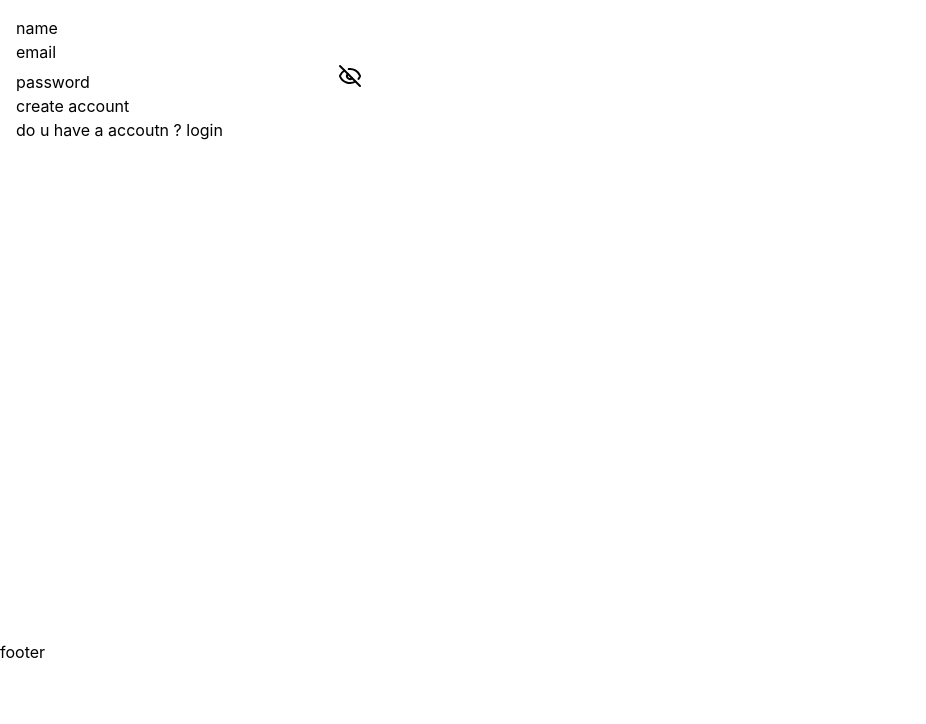
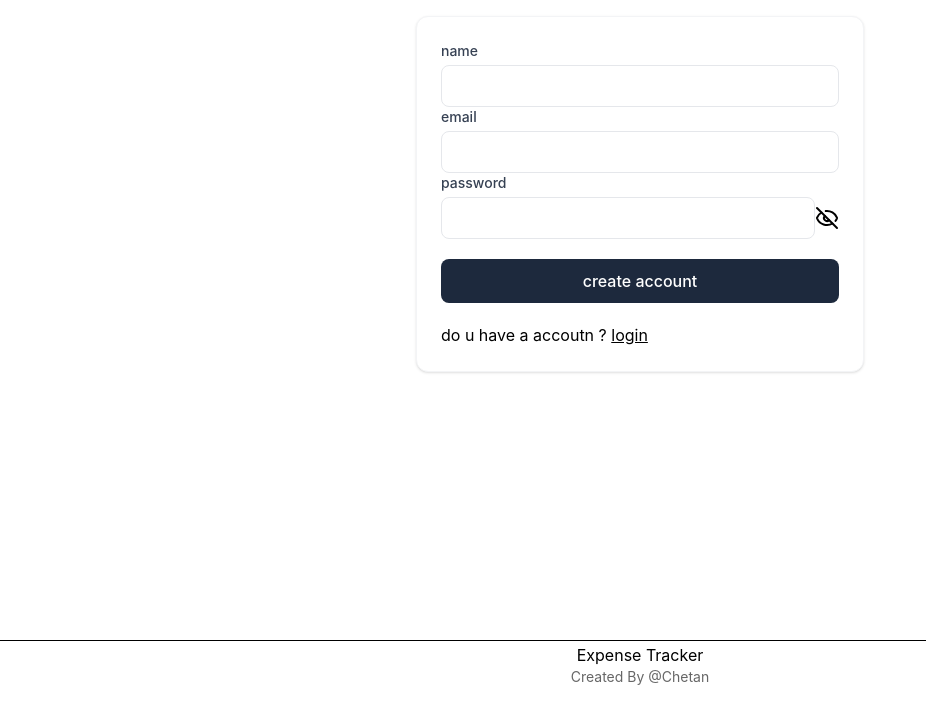
Before and after one commit to AvusalaChetan/expense-tracket-mini-Hackthon-, a React (Vite) app: page /auth/register in a window 1280 px wide. Shown: the top 724 px of the page, without its empty margins (0-926 px from the left). Built offline with nearby package versions, Linux system fonts and the light colour scheme.

Commit message:
create logout btn

```diff
--- /dev/null
+++ b/src/components/common/Footer.jsx
@@ -0,0 +1,11 @@
+
+const Footer = () => {
+  return (
+    <footer className=" flex flex-col h-12 border-t flex items-center justify-center bg-white capitalize">
+        <p>expense tracker</p>
+        <p className="text-sm text-black/60"> created by @chetan</p>
+      </footer>
+  )
+}
+
+export default Footer
--- a/src/features/AuthSlice.js
+++ b/src/features/AuthSlice.js
@@ -19,7 +19,10 @@
       state.currentUser = {...action.payload};
      },
 
-     logout: ()=>{},
+     logout: (state,action)=>{
+      state.currentUser = null
+      localStorage.removeItem('user_session')
+     },
 
      showPassword:(state,action)=>{
       console.log(action.payload)
--- a/src/features/transactionSlice.js
+++ b/src/features/transactionSlice.js
@@ -7,11 +7,13 @@
 const transactionState = {
   transactions:
     JSON.parse(localStorage.getItem(`transactions_${username}`)) ?? [],
+   editTransaction:{}
 };
 
 const transactionSlice = createSlice({
   name: "allTransactions",
   initialState: transactionState,
+
   reducers: {
     addTransaction: (state, action) => {
       state.transactions.push(action.payload);
@@ -19,6 +21,9 @@
     deleteTransaction:(state,action)=>{
     state.transactions =  state.transactions.filter((t) => t.id !== action.payload.id);
      localStorage.setItem(`transactions_${username}`,JSON.stringify(state.transactions))
+    },
+    editTransaction :(state,action)=>{
+
     }
   },
 });
--- a/src/index.css
+++ b/src/index.css
@@ -9,13 +9,11 @@
   --button-hover: rgba(255, 255, 255, 0.2);
 }
 
-
-
 button {
   cursor: pointer;
 }
 
-.scrip-Con{
+.scrip-Con {
   height: 400px;
   width: 100%;
   padding: 16px;
@@ -24,7 +22,4 @@
   flex-direction: column;
   gap: 14px;
   overflow-y: scroll;
-  overflow-x: hidden;
-
-
 }
--- a/src/layout/AuthLayout.jsx
+++ b/src/layout/AuthLayout.jsx
@@ -1,5 +1,6 @@
 import React from "react";
-import {Outlet} from "react-router";
+import { Outlet } from "react-router";
+import Footer from "../components/common/Footer";
 
 const AuthLayout = () => {
   return (
@@ -7,7 +8,7 @@
       <div className="h-[80%] p-4">
         <Outlet />
       </div>
-      <footer className=" ">footer</footer>
+      <Footer />
     </div>
   );
 };
--- a/src/layout/MainLayout.jsx
+++ b/src/layout/MainLayout.jsx
@@ -2,6 +2,7 @@
 import {Outlet} from "react-router";
 import {Menu, X} from "lucide-react";
 import Navbar from "../components/common/Navbar";
+import Footer from "../components/common/Footer";
 
 const MainLayout = () => {
   const [isOpen, setIsOpen] = useState(false);
@@ -35,9 +36,7 @@
         </main>
       </div>
 
-      <footer className="h-12 border-t flex items-center justify-center bg-white">
-        Footer
-      </footer>
+     <Footer/>
     </div>
   );
 };
--- a/src/pages/Auth/Login.jsx
+++ b/src/pages/Auth/Login.jsx
@@ -1,16 +1,16 @@
-import {Eye, EyeOff} from "lucide-react";
-import {useForm} from "react-hook-form";
-import {useDispatch, useSelector} from "react-redux";
-import {login, showPassword} from "../../features/AuthSlice";
+import { Eye, EyeOff } from "lucide-react";
+import { useForm } from "react-hook-form";
+import { useDispatch, useSelector } from "react-redux";
+import { login, showPassword } from "../../features/AuthSlice";
 import Error from "../../components/common/Error";
-import {ToastContainer, toast} from "react-toastify";
-import {NavLink, useNavigate} from "react-router";
+import { ToastContainer, toast } from "react-toastify";
+import { NavLink, useNavigate } from "react-router";
 import { useEffect } from "react";
 
 const Login = () => {
   const {
     register,
-    formState: {errors},
+    formState: { errors },
     handleSubmit,
   } = useForm();
 
@@ -20,7 +20,7 @@
   const showPass = useSelector((state) => state.Auth.showPass);
   const users = useSelector((state) => state.Auth.users);
   const currentUser = useSelector((state) => state.Auth.currentUser);
-console.log(currentUser)
+  console.log(currentUser);
 
   const onSubmit = (data) => {
     const existUser = users.find((u) => u.email === data.email);
@@ -32,7 +32,7 @@
       toast.error("username or password is worng");
       return;
     }
-    dispatch(login(existUser))
+    dispatch(login(existUser));
     toast.success("login successfully");
     navigate("/dashboard");
   };
@@ -44,20 +44,37 @@
   return (
     <div>
       <ToastContainer />
-      <div></div>
-      <form onSubmit={handleSubmit(onSubmit)}>
+
+      <form
+        onSubmit={handleSubmit(onSubmit)}
+        className="max-w-md w-full mx-auto p-6 bg-white rounded-xl shadow-sm border border-gray-100"
+      >
+        <h2 className="text-xl font-semibold mb-6 text-gray-800">login</h2>
         <div>
-          <label htmlFor="email">email</label>
+          <label
+            htmlFor="email"
+            className="block text-sm font-medium text-gray-700 mb-1"
+          >
+            email
+          </label>
           <input
             type="email"
+            className="w-full px-4 py-2 border border-gray-200 rounded-lg focus:outline-none focus:ring-2 focus:ring-blue-500 focus:border-transparent transition-all"
             placeholder="enter your email"
-            {...register("email", {required: "this filed is requiered"})}
+            {...register("email", { required: "this filed is requiered" })}
           />
           {errors.email && <Error error={errors.email.message} />}
         </div>
         <div>
-          <label htmlFor="password">password</label>
+          <label
+            htmlFor="password"
+            className="block text-sm font-medium text-gray-700 mb-1"
+          >
+            password
+          </label>
+          <div className="flex ">
             <input
+              className="w-full px-4 py-2 border border-gray-200 rounded-lg focus:outline-none focus:ring-2 focus:ring-blue-500 focus:border-transparent transition-all"
               placeholder="enter your password"
               type={showPass ? "text" : "password"}
               {...register("password", {
@@ -78,17 +95,26 @@
             <button
               type="button"
               className=""
-            onClick={() => dispatch(showPassword({showPass: showPass}))}
+              onClick={() => dispatch(showPassword({ showPass: showPass }))}
             >
               {showPass ? <Eye /> : <EyeOff />}
             </button>
+          </div>
           {errors.password && <Error error={errors.password.message} />}
         </div>
-        <button type="submit">login</button>
+        <button
+          type="submit"
+          className="w-full mt-4 bg-slate-800 text-white font-medium py-2.5 px-4 rounded-lg hover:bg-slate-900 transition-colors active:scale-[0.98]"
+        >
+          login
+        </button>
+        <p className="mt-4">
+          do u want to{" "}
+          <NavLink to="/auth/register" className={`underline`}>
+            create account ?
+          </NavLink>
+        </p>
       </form>
-      <p>
-        do u want to <NavLink to="/auth/register">create account </NavLink>
-      </p>
     </div>
   );
 };
--- a/src/pages/Auth/Register.jsx
+++ b/src/pages/Auth/Register.jsx
@@ -12,7 +12,7 @@
   const {
     register,
     handleSubmit,
-    formState: {errors},
+    formState: { errors },
   } = useForm();
   const navigate = useNavigate();
 
@@ -21,7 +21,9 @@
   const users = useSelector((state) => state.Auth.users);
 
   const onSubmit = (data) => {
-    let userExist = users.find((u) => u.email.toLowerCase() === data.email.toLowerCase());
+    let userExist = users.find(
+      (u) => u.email.toLowerCase() === data.email.toLowerCase(),
+    );
     if (userExist) {
       toast.error("A user already exists with that email.");
       return;
@@ -36,33 +38,50 @@
     localStorage.setItem("users", JSON.stringify(users));
   }, [users]);
 
+  const inputStyle =
+    "w-full px-4 py-2 border border-gray-200 rounded-lg focus:outline-none focus:ring-2 focus:ring-blue-500 focus:border-transparent transition-all resize-none";
+  const labelStyle = "block text-sm font-medium text-gray-700 mb-1";
+
   return (
     <div>
       <ToastContainer />
-      <form onSubmit={handleSubmit(onSubmit)}>
+      <form
+        onSubmit={handleSubmit(onSubmit)}
+        className="max-w-md w-full mx-auto p-6 bg-white rounded-xl shadow-sm border border-gray-100"
+      >
         <div>
-          <label htmlFor="username">name</label>
+          <label className={labelStyle} htmlFor="username">
+            name
+          </label>
           <input
+            className={inputStyle}
             type="text"
             id="username"
-            {...register("username", {required: "this filed is required"})}
+            {...register("username", { required: "this filed is required" })}
           />
           {errors.username && <Error error={errors.username.message} />}
         </div>
 
         <div>
-          <label htmlFor="email">email</label>
+          <label className={labelStyle} htmlFor="email">
+            email
+          </label>
           <input
+            className={inputStyle}
             type="email"
             id="email"
-            {...register("email", {required: "this filed is required"})}
+            {...register("email", { required: "this filed is required" })}
           />
           {errors.email && <Error error={errors.email.message} />}
         </div>
 
         <div>
-          <label htmlFor="password">password</label>
+          <label className={labelStyle} htmlFor="password">
+            password
+          </label>
+          <div className="flex">
             <input
+              className={`${inputStyle} w-[70%]`}
               type={showPass ? "text" : "password"}
               {...register("password", {
                 required: {
@@ -82,19 +101,24 @@
             <button
               type="button"
               className=""
-            onClick={() => dispatch(showPassword({showPass: showPass}))}
+              onClick={() => dispatch(showPassword({ showPass: showPass }))}
             >
               {showPass ? <Eye /> : <EyeOff />}
             </button>
+          </div>
           {errors.password && <Error error={errors.password.message} />}
         </div>
-        <div>
-          <button>create account</button>
+        <div className="mt-5">
+          <button className="w-full bg-slate-800 text-white font-medium py-2.5 px-4 rounded-lg hover:bg-slate-900 transition-colors active:scale-[0.98]">
+            create account
+          </button>
+        </div>
+        <div className="mt-5">
+          <p>
+            do u have a accoutn ? <NavLink to="/auth/login" className={'underline'}>login</NavLink>
+          </p>
         </div>
       </form>
-      <p>
-        do u have a accoutn ? <NavLink to="/auth/login">login</NavLink>
-      </p>
     </div>
   );
 };
--- a/src/pages/Profile.jsx
+++ b/src/pages/Profile.jsx
@@ -1,9 +1,42 @@
-import React from 'react'
+import { Hand, LogOut } from "lucide-react";
+import { useDispatch, useSelector } from "react-redux";
+import { getUserName } from "../helpers/getUserName";
+import { logout } from "../features/AuthSlice";
+const Profile = () => {
+  let user = useSelector((state) => state.Auth.currentUser);
+  let username = getUserName(user.email);
+  const dispatch = useDispatch()
+  return (
+    <>
+      <div className="h-full ">
+        <div className="p-4 flex flex-col gap-4">
+          <div className="h-[70%] border shadow-lg p-4 flex flex-col items-start gap-4  ">
+            <p className="flex items-center gap-4 capitalize ">
+              hello, <Hand />
+            </p>
+            <div className="flex items-center gap-4">
+              <span
+                className="h-10 w-10 border rounded-full flex items-center justify-center
 
-const Profile = () => {
-  return (
-    <div>Profile</div>
-  )
-}
+              "
+              >
+                {username.charAt(0).toUpperCase()}
+              </span>
+              <h3 className=" font-bold capitalize text-xl ">{username}</h3>
+            </div>
+            <button
+            onClick={()=> dispatch(logout())}
+            className=" border px-4 py-2 capitalize bg-red-500/20 text-red-500 font-bold rounded-xl">
+              Logout
+              <span>
+                <LogOut size={15} className="inline-block ml-3" />
+              </span>
+            </button>
+          </div>
+        </div>
+      </div>
+    </>
+  );
+};
 
-export default Profile
+export default Profile;
```
Also changed, not shown: src/components/common/Navbar.jsx (+21 -7 lines), 1 other file (tests, documents, lock files or other folders). Lines whose indentation alone changed are shown as unchanged.
